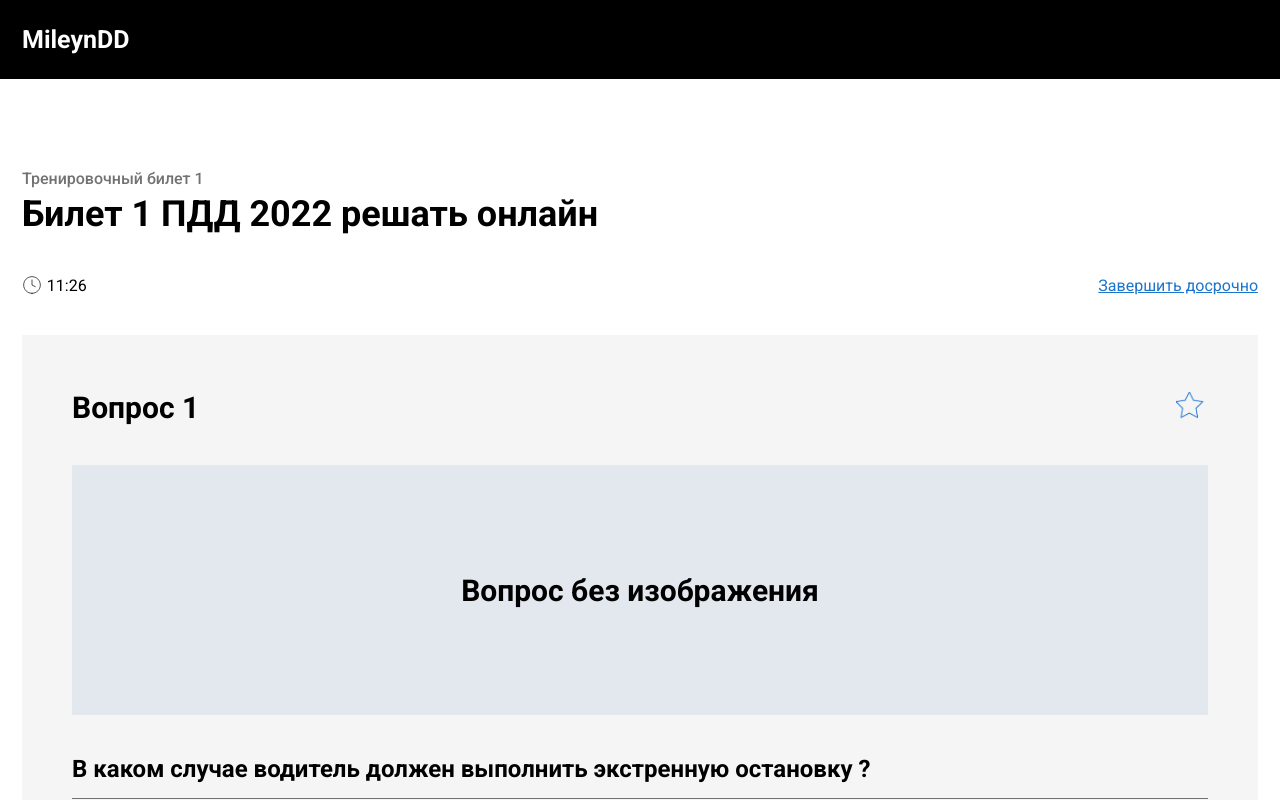
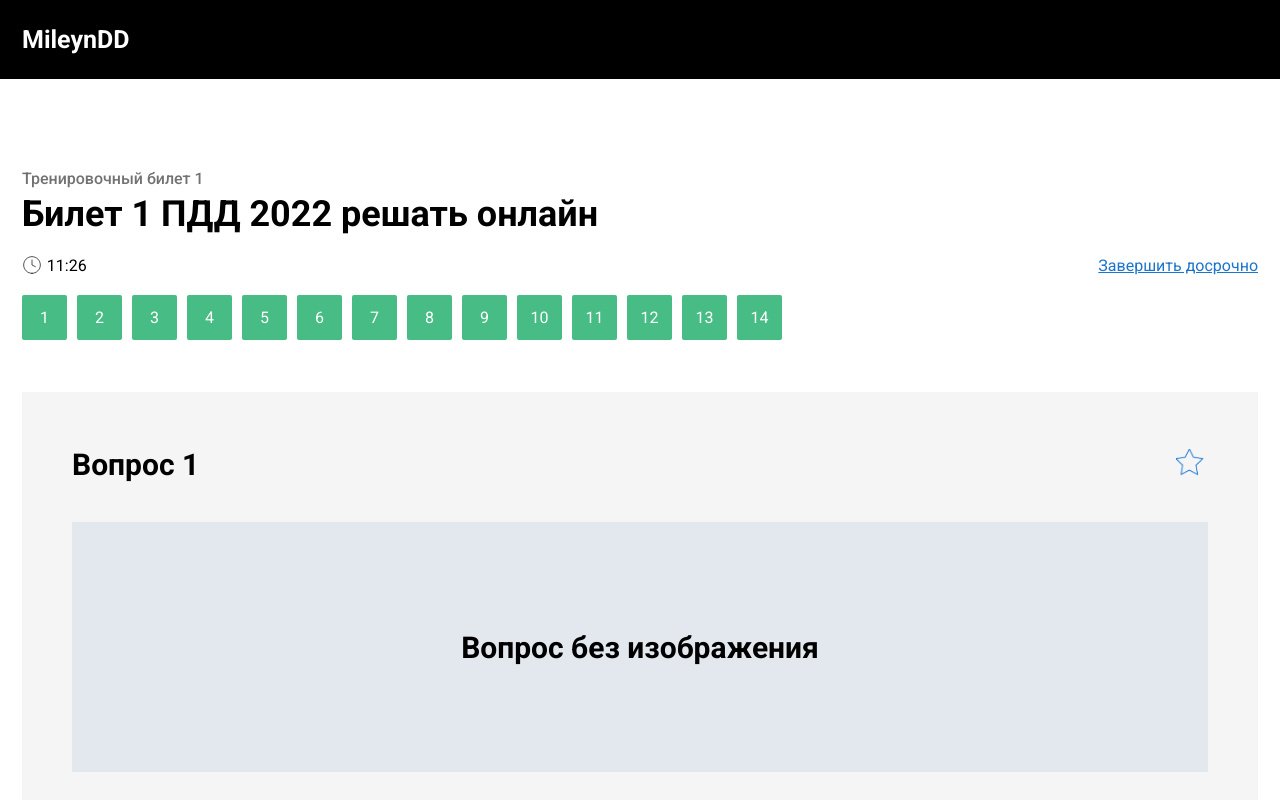
Before and after one commit to LaMileyn/React-pdd, a React (Create React App) app: page /ticket/1 in a window 1280 px wide. Shown: the top 800 px of the page. Built offline with nearby package versions, Linux system fonts and the light colour scheme.

Commit message:
(Paginator): - Верстка со стилистикой правильный или не правильный ответ

```diff
--- a/src/components/Paginator/Paginator.module.scss
+++ b/src/components/Paginator/Paginator.module.scss
@@ -0,0 +1,35 @@
+.paginator{
+  margin-top: 20px;
+}
+
+.page{
+  margin-right: 10px;
+  display: inline-block;
+  border-radius: 2px;
+  line-height: 45px;
+  height: 45px;
+  border-radius: 2px;
+  width: 45px;
+  margin-bottom: 12px;
+  text-align: center;
+  background-color: var(--grey-100);
+  cursor: pointer;
+  &:hover{
+    background-color: var(--grey-300);
+  }
+  &.wrong{
+    background-color: var(--red-light);
+    color: white;
+    &:hover{
+      background-color: var(--red-normal);
+    }
+  }
+  &.correct{
+    background-color: var(--green-light);
+    color: white;
+    &:hover{
+      background-color: var(--green-normal);
+    }
+  }
+
+}
--- a/src/components/Paginator/Paginator.tsx
+++ b/src/components/Paginator/Paginator.tsx
@@ -1,12 +1,28 @@
-import React, {FC} from 'react';
-import styles from './Paginator.module.scss'
+import React, {FC, useMemo} from 'react';
+import styles from './Paginator.module.scss';
+import cn from 'classnames';
 
 interface PaginatorProps{
     itemsCount : number,
 }
-const Paginator : FC = (props) => {
+const Paginator : FC<PaginatorProps> = ({ itemsCount }) => {
+
+    const pages = useMemo( () => {
+        return Array(itemsCount).fill(null).map( (el,index) => index + 1)
+    },[itemsCount])
+    console.log(pages)
+
     return (
-        <div></div>
+        <div className={styles.paginator}>
+            {
+                pages.map( page => (
+                    <div
+                        className={cn(styles.page,styles.correct)}>
+                        { page }
+                    </div>
+                ))
+            }
+        </div>
     );
 }
 
--- a/src/views/Ticket/TicketPage/TicketPage.module.scss
+++ b/src/views/Ticket/TicketPage/TicketPage.module.scss
@@ -8,7 +8,7 @@
     h1{
       margin-top: 5px;
     }
-    margin-bottom: var(--section-vertical-margin);
+    margin-bottom: 20px;
   }
 
   &__time{
--- a/src/views/Ticket/TicketPage/TicketPage.tsx
+++ b/src/views/Ticket/TicketPage/TicketPage.tsx
@@ -3,6 +3,7 @@ import styles from './TicketPage.module.scss';
 import Container from "../../../components/Container/Container";
 import clock from '../../../assets/icons/clockBlack.svg'
 import TicketQuestionArea from "../../../components/TicketQuestionArea/TicketQuestionArea";
+import Paginator from "../../../components/Paginator/Paginator";
 
 
 const TicketPage: FC = (props) => {
@@ -26,6 +27,9 @@ const TicketPage: FC = (props) => {
                         Завершить досрочно
                     </div>
                 </div>
+                <div className={styles.paginator}>
+                    <Paginator itemsCount={14}/>
+                </div>
                 <div className={styles.ticket__questions}>
                     <TicketQuestionArea/>
                 </div>
```
